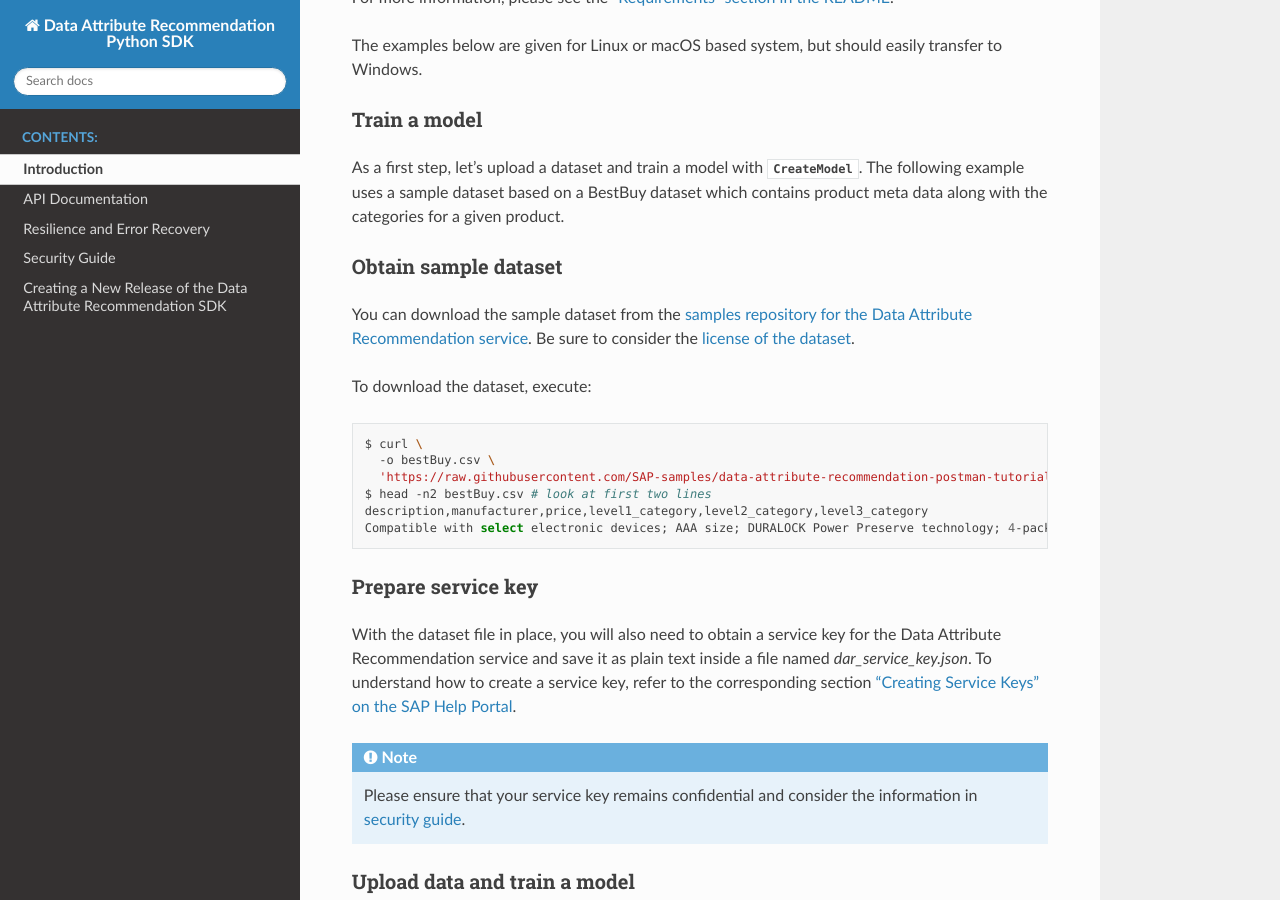
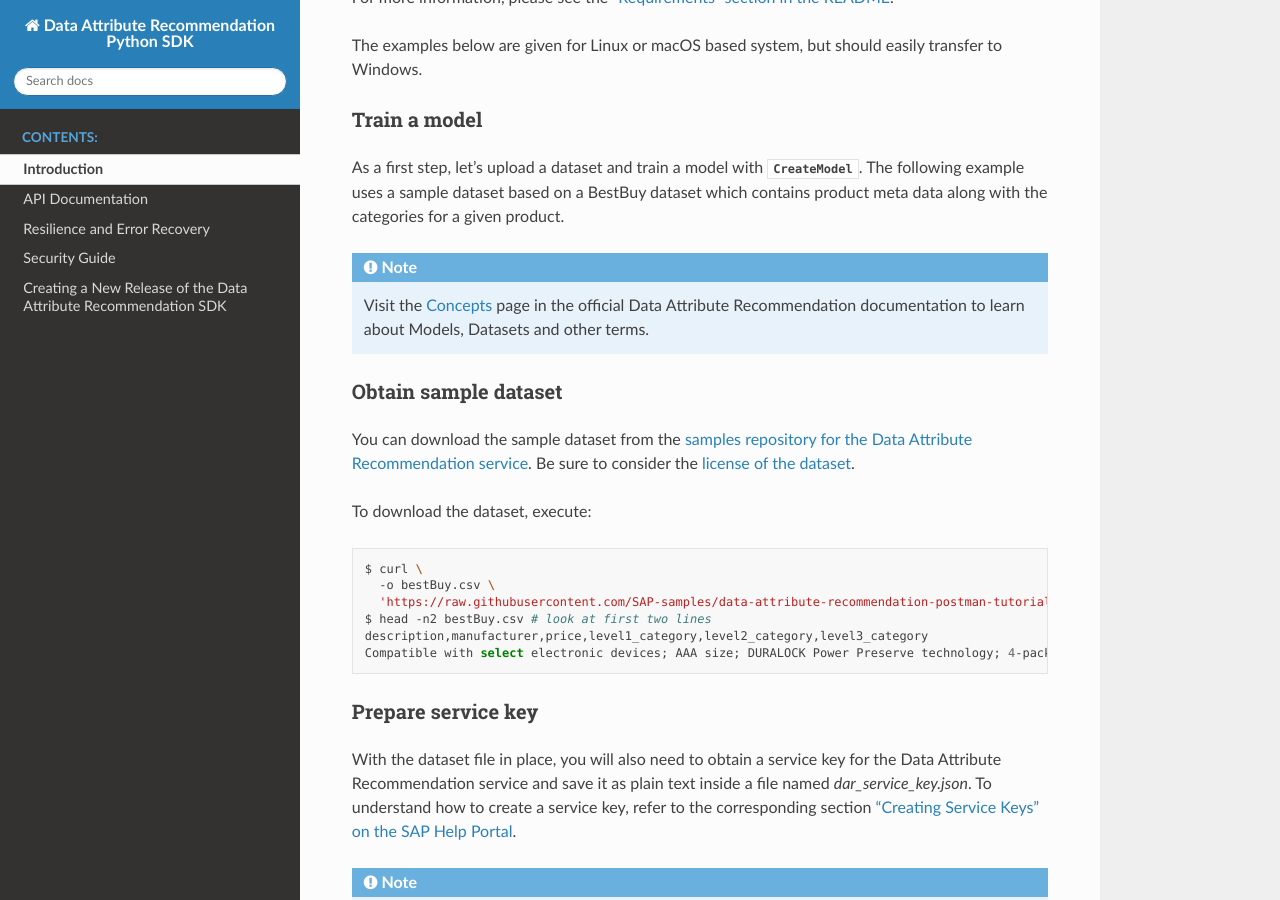
Before and after one commit to SAP/data-attribute-recommendation-python-sdk, a Sphinx documentation site: the page built from docs/source/index.rst, in a window 1280 px wide and 900 px high, scrolled down 752 px. Built offline with Sphinx 7.4.7 and the Read the Docs theme 2.0.0, drawn with Linux system fonts in a browser that asks for light colours.

Commit message:
Add link to concepts page

```diff
--- a/docs/source/index.rst
+++ b/docs/source/index.rst
@@ -46,6 +46,13 @@ As a first step, let's upload a dataset and train a model with
 :class:`~sap.aibus.dar.client.flow.create.CreateModel`. The following example
 uses a sample dataset based on a BestBuy dataset which contains product meta data along
 with the categories for a given product.
+
+.. note::
+
+  Visit the `Concepts`_ page in the official Data Attribute Recommendation documentation
+  to learn about Models, Datasets and other terms.
+
+.. _Concepts: https://help.sap.com/viewer/105bcfd88921418e8c29b24a7a402ec3/SHIP/en-US/fe501df6d9f94361bfea066f9a6f6712.html
 
 Obtain sample dataset
 ++++++++++++++++++++++++++++
```
